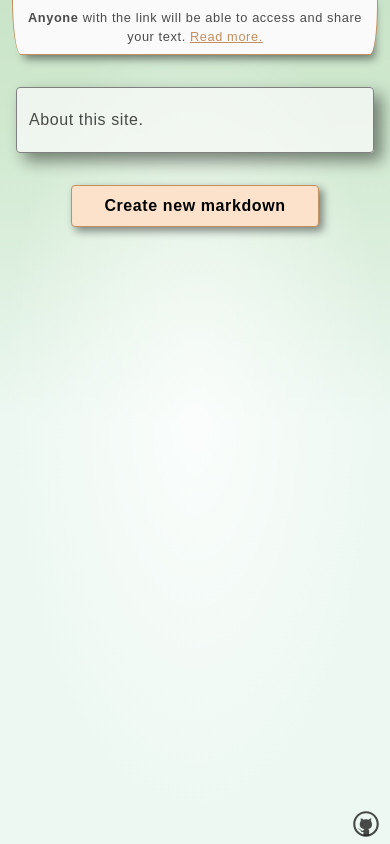
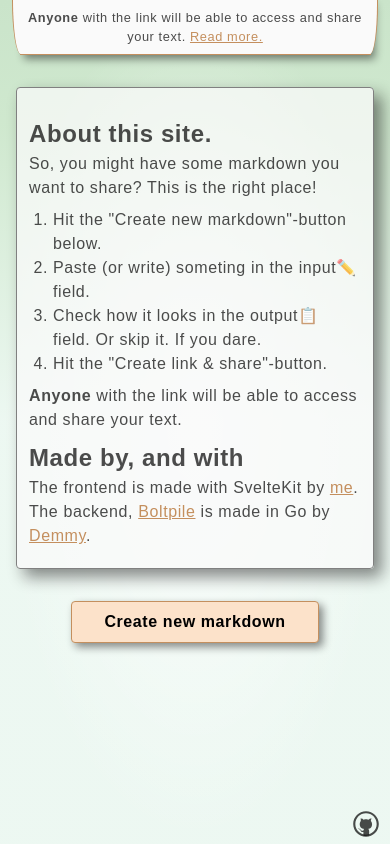
Before and after one commit to coffeetails/sharedown, a SvelteKit app: page /about in a window 390 px wide. Built offline with nearby package versions, Linux system fonts and the light colour scheme.

Commit message:
clearer indication if user is at 'input' or 'output'

```diff
--- a/src/app.css
+++ b/src/app.css
@@ -54,9 +54,15 @@ blockquote {
 	margin: 0.5rem 0;
 
 }
-
+h1,h2,h3,h4,h5,h6 {
+	margin-top: 0.5rem;
+}
 p {
 	line-height: 1.5;
+}
+ul, ol {
+	margin-top: 0.5rem;
+	margin-bottom: 0.5rem;
 }
 li {
 	margin-left: 1.5rem;
--- a/src/routes/+layout.svelte
+++ b/src/routes/+layout.svelte
@@ -78,14 +78,5 @@
 		border-right: var(--border-style);
 		background-color: #fafafa;
 	}
-	@media only screen and (max-width: 700px) {
-		.app {
-			height: 100dvh;
-			overflow: hidden;
-		}
-		:global(body) {
-			height: 100dvh;
-			overflow: hidden;
-		}
-	}
+
 </style>
--- a/src/routes/+page.svelte
+++ b/src/routes/+page.svelte
@@ -3,7 +3,6 @@
     import { goto } from '$app/navigation';
     import { pile, url } from '$lib/APIdata';
 
-	let source = "";
 
 	async function submitText(textSource: string) {
 
@@ -29,7 +28,10 @@
 		}
 	}
 
+	let source = "";
 	let writeMode:boolean = true;
+	const smallDeviceWidth: number = 700;
+	$: outerWidth = 0;
 </script>
 
 
@@ -38,11 +40,27 @@
 	<meta name="description" content="Share your markdown, quick and easy" />
 </svelte:head>
 
+<svelte:window bind:outerWidth />
+
 
 <form>
 	<div class="textBoxWrapper">
-		<button class="description" id="input" on:click={ () => {writeMode = true} }>Input ✏️</button>
-		<button class="description" id="output" on:click={ () => {writeMode = false} }>Output 📋</button>
+		<button
+			class={writeMode ? "description disabled" : "description"}
+			id="input"
+			on:click={ () => {writeMode = true} }
+			disabled={writeMode && outerWidth <= smallDeviceWidth}
+		>Input ✏️
+		</button>
+
+		<button
+			class={writeMode ? "description" : "description disabled"}
+			id="output"
+			on:click={ () => {writeMode = false} }
+			disabled={!writeMode && outerWidth <= smallDeviceWidth}
+		>Output 📋
+		</button>
+
 		<textarea
 			class={writeMode ? "textInput" : "textInput hidden"}
 			placeholder="Type your markdown here plz"
@@ -50,6 +68,7 @@
 			spellcheck="true"
 			bind:value={source}
 		></textarea>
+
 		<section class={writeMode ? "textOutput hidden" : "textOutput"} ><SvelteMarkdown {source} /></section>
 	</div>
 	<button class="submit" on:click={() => submitText(source)}>Create link & share</button>
@@ -70,8 +89,8 @@
 		margin-bottom: -1rem;
 		margin-left: 1rem;
 
+		position: relative;
 		padding: 0.25rem 0.5rem;
-		border: 1px solid gray;
 		border-radius: 0.25rem;
 		background-color: #fafafa;
 		z-index: 10;
@@ -113,6 +132,15 @@
 
 @media only screen and (max-width: 700px) {
 
+	:global(.app) {
+		height: 100dvh;
+		overflow: hidden;
+	}
+	:global(body) {
+		height: 100dvh;
+		overflow: hidden;
+	}
+
 	.description {
 		align-self: start;
 		margin-top: -1.5rem;
@@ -122,6 +150,20 @@
 		cursor: pointer;
 		position: sticky;
 		top: 1rem;
+	}
+	.disabled {
+		/* cursor: not-allowed; */
+		cursor: default;
+	}
+	.disabled::after {
+		content: "";
+		position: absolute;
+		top: -1px;
+		bottom: -1px;
+		left: -1px;
+		right: -1px;
+		background-color: #ffffff56;
+		border-radius: 0.25rem;
 	}
 	#input {
 		justify-self: start;
--- a/src/routes/about/+page.svelte
+++ b/src/routes/about/+page.svelte
@@ -4,7 +4,19 @@
 </script>
 
 <section class="text">
-    About this site.
+    <h1>About this site.</h1>
+    <p>So, you might have some markdown you want to share? This is the right place!</p>
+    <ol>
+        <li>Hit the "Create new markdown"-button below.</li>
+        <li>Paste (or write) someting in the input✏️ field.</li>
+        <li>Check how it looks in the output📋 field. Or skip it. If you dare.</li>
+        <li>Hit the "Create link & share"-button.</li>
+    </ol>
+    <strong>Anyone</strong> with the link will be able to access and share your text.
+
+    <h2>Made by, and with</h2>
+    <p>The frontend is made with SvelteKit by <a href="https://github.com/coffeetails">me</a>.</p>
+    <p>The backend, <a href="https://github.com/DemmyDemon/boltpile">Boltpile</a> is made in Go by <a href="https://github.com/DemmyDemon/">Demmy</a>.</p>
 </section>
 <button on:click={() => goto('/')}>Create new markdown</button>
 
```
